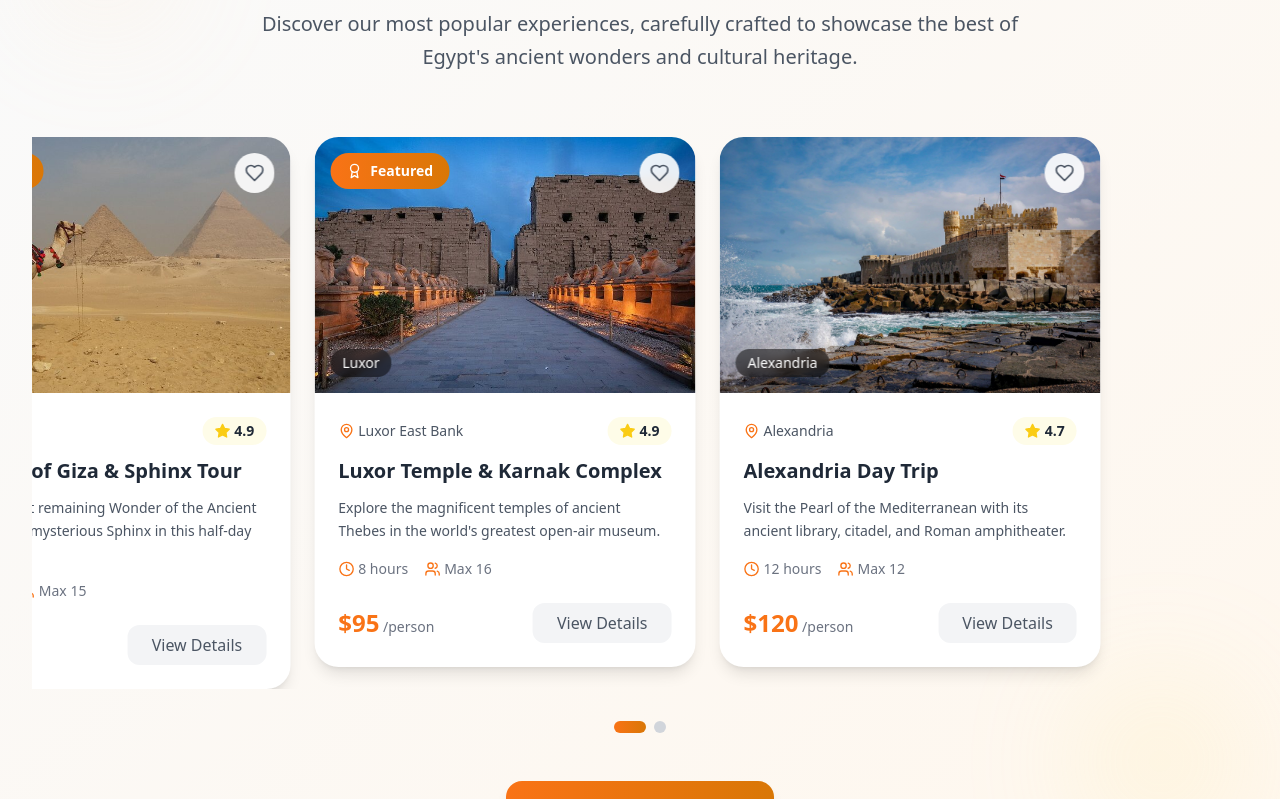
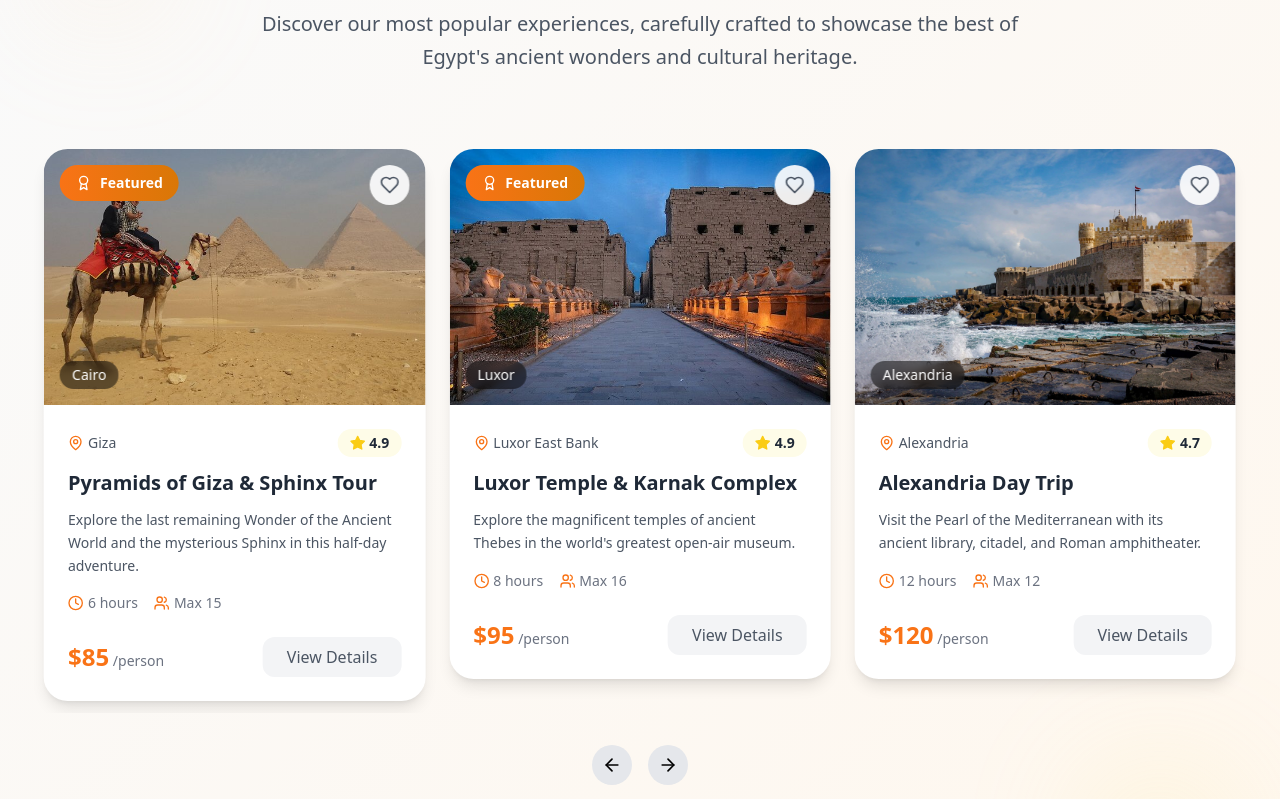
Before and after one commit to asmaaabubakr905/Golden_, a React (Vite) app: page / in a window 1280 px wide. Shown: the part 1260-2059 px from the top of the page. Built offline with nearby package versions, Linux system fonts and the light colour scheme.

Commit message:
new update

```diff
--- a/src/components/FeaturedTours.tsx
+++ b/src/components/FeaturedTours.tsx
@@ -121,6 +121,8 @@ const TourCard = ({ tour }: { tour: Tour }) => {
 const FeaturedTours = () => {
   const [currentSlide, setCurrentSlide] = useState(0);
   const [visibleTours, setVisibleTours] = useState(3);
+  const [isTransitioning, setIsTransitioning] = useState(false);
+  const [pendingSlide, setPendingSlide] = useState<number | null>(null);
 
   useEffect(() => {
     const handleResize = () => {
@@ -138,22 +140,45 @@ const FeaturedTours = () => {
     return () => window.removeEventListener('resize', handleResize);
   }, []);
 
+  // Animation logic
+  const triggerSlide = (next: number) => {
+    setIsTransitioning(true);
+    setPendingSlide(next);
+  };
+
+  const maxSlide = visibleTours === 1 ? featuredTours.length : featuredTours.length - visibleTours + 1;
   const nextSlide = () => {
-    setCurrentSlide((prev) =>
-      prev + visibleTours >= featuredTours.length ? 0 : prev + 1
-    );
+    setCurrentSlide((prev) => (prev + 1) % maxSlide);
   };
 
   const prevSlide = () => {
-    setCurrentSlide((prev) =>
-      prev === 0 ? Math.max(0, featuredTours.length - visibleTours) : prev - 1
-    );
+    setCurrentSlide((prev) => (prev - 1 + maxSlide) % maxSlide);
   };
+
+  useEffect(() => {
+    if (currentSlide > featuredTours.length - 1) {
+      setCurrentSlide(0);
+    }
+  }, [visibleTours, currentSlide]);
 
   useEffect(() => {
     const timer = setInterval(nextSlide, 5000);
     return () => clearInterval(timer);
-  }, [visibleTours]);
+  }, [visibleTours, currentSlide]);
+
+  // Handle end of transition
+  useEffect(() => {
+    if (isTransitioning) {
+      const timeout = setTimeout(() => {
+        if (pendingSlide !== null) {
+          setCurrentSlide(pendingSlide);
+          setPendingSlide(null);
+        }
+        setIsTransitioning(false);
+      }, 400); // duration matches CSS
+      return () => clearTimeout(timeout);
+    }
+  }, [isTransitioning, pendingSlide]);
 
   return (
     <section className="py-20 bg-gradient-to-br from-gray-50 to-orange-50 relative overflow-hidden">
@@ -182,34 +207,61 @@ const FeaturedTours = () => {
 
         {/* Tours Grid */}
         <div className="relative mb-12">
-          <div className="overflow-hidden">
+          <div className="overflow-hidden w-full">
             <div
               className="flex transition-transform duration-500 ease-in-out"
               style={{
-            transform: `translateX(-${currentSlide * (100 / visibleTours)}%)`,
-            width: `${(featuredTours.length / visibleTours) * 100}%`
+                transform: `translateX(-${currentSlide * (100 / visibleTours)}%)`
               }}
             >
               {featuredTours.map((tour) => (
                 <div
                   key={tour.id}
-          className="px-3"
-          style={{ width: `${100 / featuredTours.length}%` }}
+                  className="flex-shrink-0"
+                  style={{
+                    width: visibleTours === 1
+                      ? '100%'
+                      : visibleTours === 2
+                        ? '50%'
+                        : '33.3333%'
+                  }}
                 >
+                  <div className="p-3 h-full flex flex-col">
                     <TourCard tour={tour} />
+                  </div>
                 </div>
               ))}
             </div>
           </div>
 
+          {/* Navigation Buttons */}
+          <div className="flex justify-center mt-8 space-x-4">
+            <button
+              onClick={prevSlide}
+              className="w-10 h-10 flex items-center justify-center rounded-full bg-gray-200 hover:bg-orange-500 hover:text-white transition-all duration-300"
+              aria-label="Previous"
+              disabled={isTransitioning}
+            >
+              <ArrowRight className="w-5 h-5 rotate-180" />
+            </button>
+            <button
+              onClick={nextSlide}
+              className="w-10 h-10 flex items-center justify-center rounded-full bg-gray-200 hover:bg-orange-500 hover:text-white transition-all duration-300"
+              aria-label="Next"
+              disabled={isTransitioning}
+            >
+              <ArrowRight className="w-5 h-5" />
+            </button>
+          </div>
+
           {/* Navigation Dots */}
-          <div className="flex justify-center mt-8 space-x-2">
-        {Array.from({ length: Math.ceil(featuredTours.length / visibleTours) }).map((_, index) => (
+          <div className="flex justify-center mt-4 space-x-2">
+            {Array.from({ length: visibleTours === 1 ? featuredTours.length : featuredTours.length - visibleTours + 1 }).map((_, index) => (
               <button
                 key={index}
                 onClick={() => setCurrentSlide(index)}
                 className={`w-3 h-3 rounded-full transition-all duration-300 ${
-          Math.floor(currentSlide / visibleTours) === index
+                  currentSlide === index
                     ? 'bg-gradient-to-r from-orange-500 to-amber-600 w-8'
                     : 'bg-gray-300 hover:bg-gray-400'
                 }`}
--- a/src/pages/Tours.tsx
+++ b/src/pages/Tours.tsx
@@ -53,7 +53,7 @@ const Tours = () => {
       </section>
 
       {/* Enhanced Filter Section */}
-      <section className="py-8 bg-white/80 backdrop-blur-sm border-b border-orange-100 sticky top-16 z-40">
+      <section className="py-8 bg-white/80 backdrop-blur-sm border-b border-orange-100">
         <div className="max-w-7xl mx-auto px-4 sm:px-6 lg:px-8">
           <div className="flex flex-col lg:flex-row lg:items-center lg:justify-between gap-6">
             <div className="flex flex-col sm:flex-row sm:items-center sm:justify-between flex-1">
```
Lines whose indentation alone changed are shown as unchanged.
